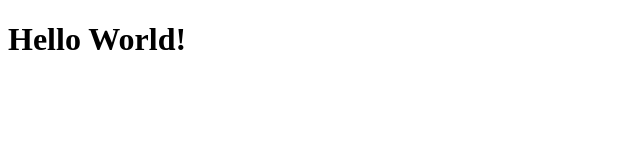
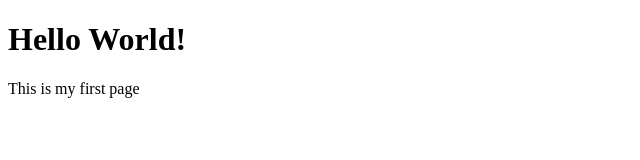
Before and after one commit to azamatamaniyazov/project, a plain HTML site: page index.html in a window 1280 px wide. Shown: the whole page, without its empty margins (0-640 px from the left). Drawn offline with Linux system fonts and the light colour scheme.

Commit message:
added p tag

```diff
--- a/index.html
+++ b/index.html
@@ -10,6 +10,7 @@
 
 <body>
     <h1>Hello World!</h1>
+    <p>This is my first page</p>
 </body>
 
 </html>
```
